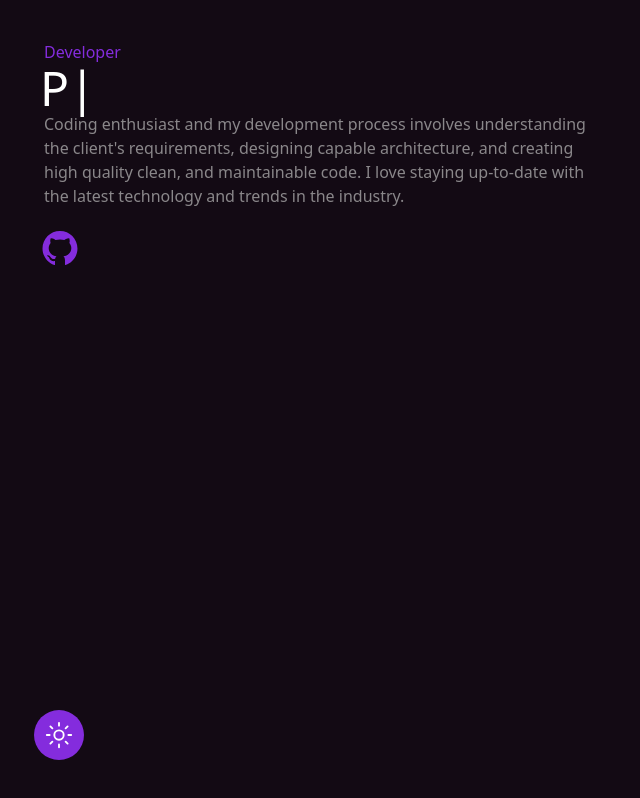
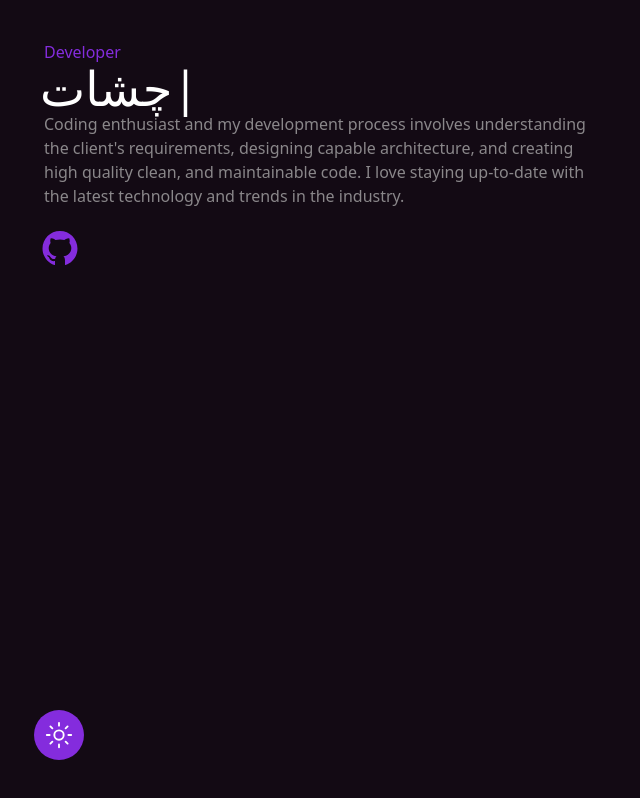
Before and after one commit to peymanid/Portfolio, a Next.js app: page /Header/Mainheader in a window 1280 px wide. Shown: the whole page, without its empty margins (0-640 px from the left). Built offline with nearby package versions, Linux system fonts and the light colour scheme.

Commit message:
Update Mainheader.jsx

```diff
--- a/pages/Header/Mainheader.jsx
+++ b/pages/Header/Mainheader.jsx
@@ -20,7 +20,7 @@ const MainHeader = () => {
             <p className={`dark:text-white text-gray-700`}>
               <TypeAnimation
                 className="text-4xl lg:text-5xl"
-                sequence={["Peyman", 900, "Esmaeilpour", 900]}
+                sequence={["میم مثل", 900, "چشات", 900]}
                 repeat={Infinity}
                 speed={40}
                 style={{ display: "inline-block" }}
```
